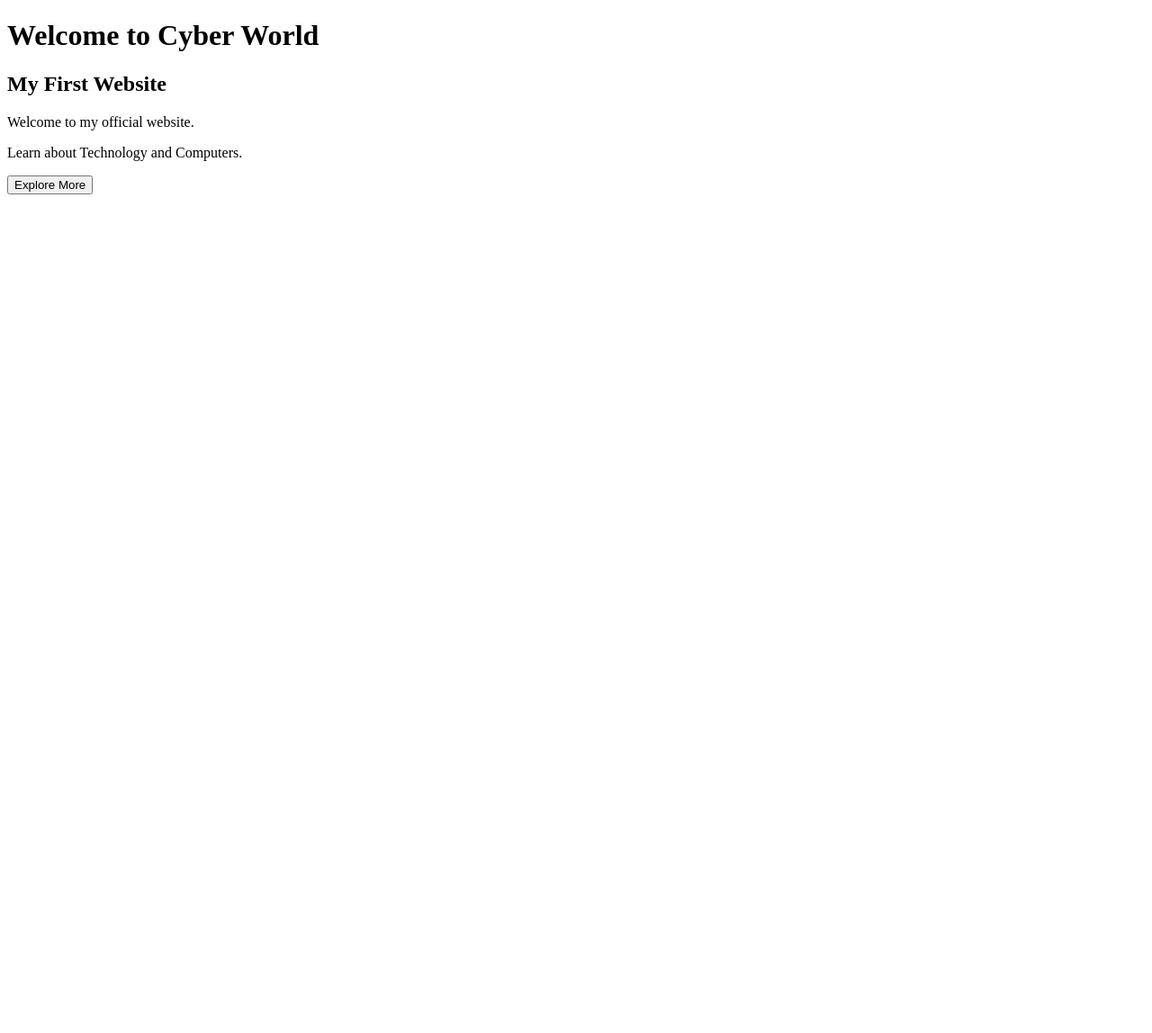
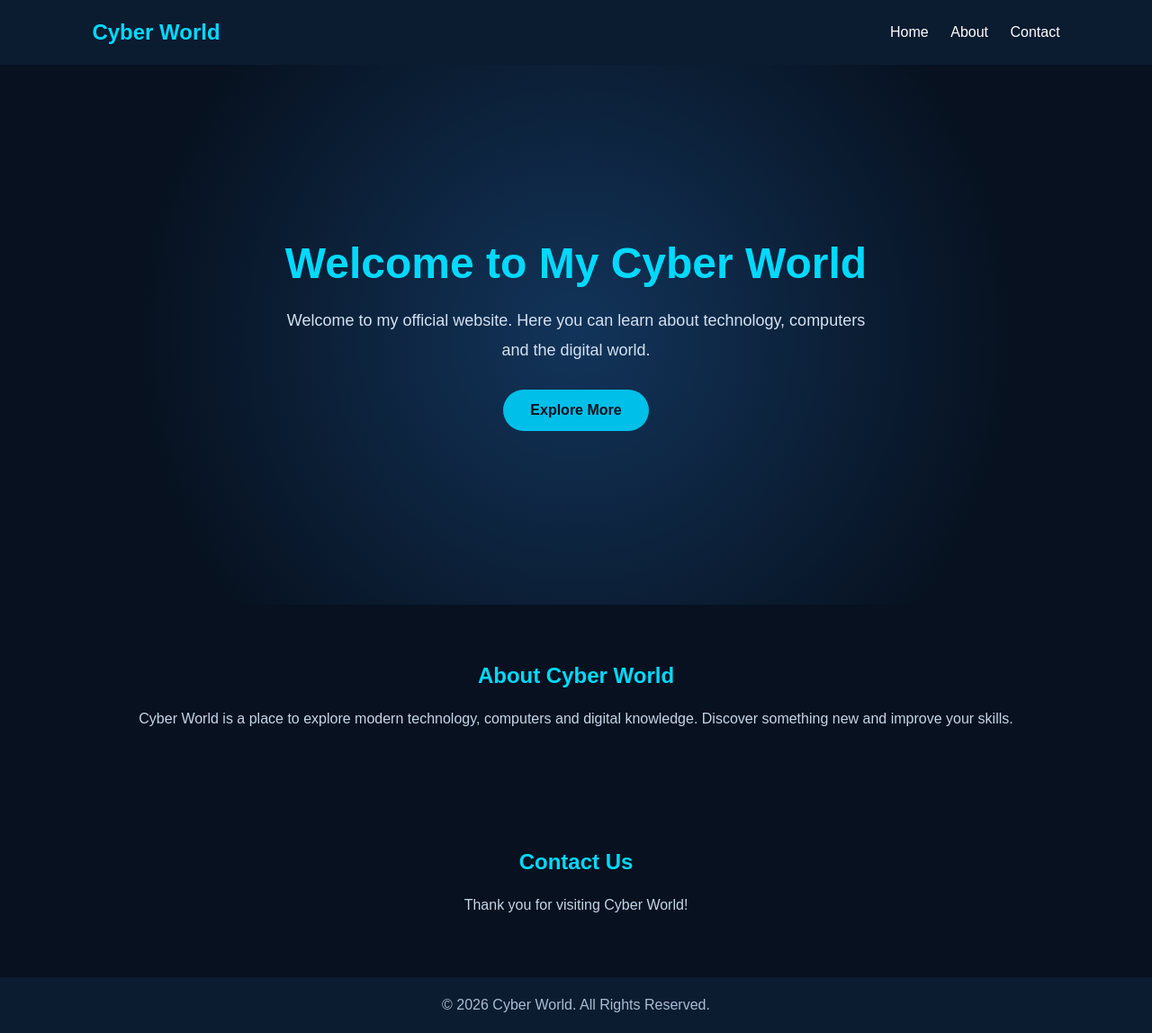
Before and after one commit to jja173/cyber, a plain HTML site: page index.html in a window 1280 px wide. Shown: the whole page at 90% size. Before the commit the page ends 800 px from the top, so only its background shows below. Drawn offline with Linux system fonts and the light colour scheme.

Commit message:
Update index.html

```diff
--- a/index.html
+++ b/index.html
@@ -1,20 +1,166 @@
 <!DOCTYPE html>
-<html>
+<html lang="en">
 <head>
+    <meta charset="UTF-8">
+    <meta name="viewport" content="width=device-width, initial-scale=1.0">
     <title>Cyber World</title>
+
+    <style>
+        * {
+            margin: 0;
+            padding: 0;
+            box-sizing: border-box;
+        }
+
+        body {
+            font-family: Arial, sans-serif;
+            background: #07111f;
+            color: white;
+        }
+
+        header {
+            background: #0b1b30;
+            padding: 22px 8%;
+            display: flex;
+            justify-content: space-between;
+            align-items: center;
+            flex-wrap: wrap;
+        }
+
+        header h2 {
+            color: #00d9ff;
+        }
+
+        nav a {
+            color: white;
+            text-decoration: none;
+            margin-left: 20px;
+        }
+
+        nav a:hover {
+            color: #00d9ff;
+        }
+
+        .hero {
+            min-height: 75vh;
+            display: flex;
+            flex-direction: column;
+            justify-content: center;
+            align-items: center;
+            text-align: center;
+            padding: 40px 20px;
+            background: radial-gradient(circle, #12345a, #07111f 70%);
+        }
+
+        .hero h1 {
+            font-size: 48px;
+            color: #00d9ff;
+            margin-bottom: 20px;
+        }
+
+        .hero p {
+            max-width: 650px;
+            line-height: 1.8;
+            color: #d3e2f2;
+            font-size: 18px;
+        }
+
+        .btn {
+            display: inline-block;
+            margin-top: 28px;
+            padding: 14px 30px;
+            background: #00bfe8;
+            color: #06111f;
+            text-decoration: none;
+            border-radius: 30px;
+            font-weight: bold;
+        }
+
+        .btn:hover {
+            background: white;
+        }
+
+        section {
+            padding: 65px 10%;
+            text-align: center;
+        }
+
+        section h2 {
+            color: #00d9ff;
+            margin-bottom: 20px;
+        }
+
+        section p {
+            line-height: 1.8;
+            color: #c5d5e8;
+        }
+
+        footer {
+            background: #0b1b30;
+            text-align: center;
+            padding: 22px;
+            color: #a9bdd3;
+        }
+
+        @media (max-width: 600px) {
+            header {
+                justify-content: center;
+                gap: 18px;
+            }
+
+            nav a {
+                margin: 7px;
+                display: inline-block;
+            }
+
+            .hero h1 {
+                font-size: 34px;
+            }
+        }
+    </style>
 </head>
 
 <body>
 
-    <h1>Welcome to Cyber World</h1>
+    <header>
+        <h2>Cyber World</h2>
 
-    <h2>My First Website</h2>
+        <nav>
+            <a href="#home">Home</a>
+            <a href="#about">About</a>
+            <a href="#contact">Contact</a>
+        </nav>
+    </header>
 
-    <p>Welcome to my official website.</p>
+    <div class="hero" id="home">
+        <h1>Welcome to My Cyber World</h1>
 
-    <p>Learn about Technology and Computers.</p>
+        <p>
+            Welcome to my official website.
+            Here you can learn about technology,
+            computers and the digital world.
+        </p>
 
-    <button>Explore More</button>
+        <a href="#about" class="btn">Explore More</a>
+    </div>
+
+    <section id="about">
+        <h2>About Cyber World</h2>
+        <p>
+            Cyber World is a place to explore modern
+            technology, computers and digital knowledge.
+            Discover something new and improve your skills.
+        </p>
+    </section>
+
+    <section id="contact">
+        <h2>Contact Us</h2>
+        <p>Thank you for visiting Cyber World!</p>
+    </section>
+
+    <footer>
+        <p>© 2026 Cyber World. All Rights Reserved.</p>
+    </footer>
 
 </body>
 </html>
```
